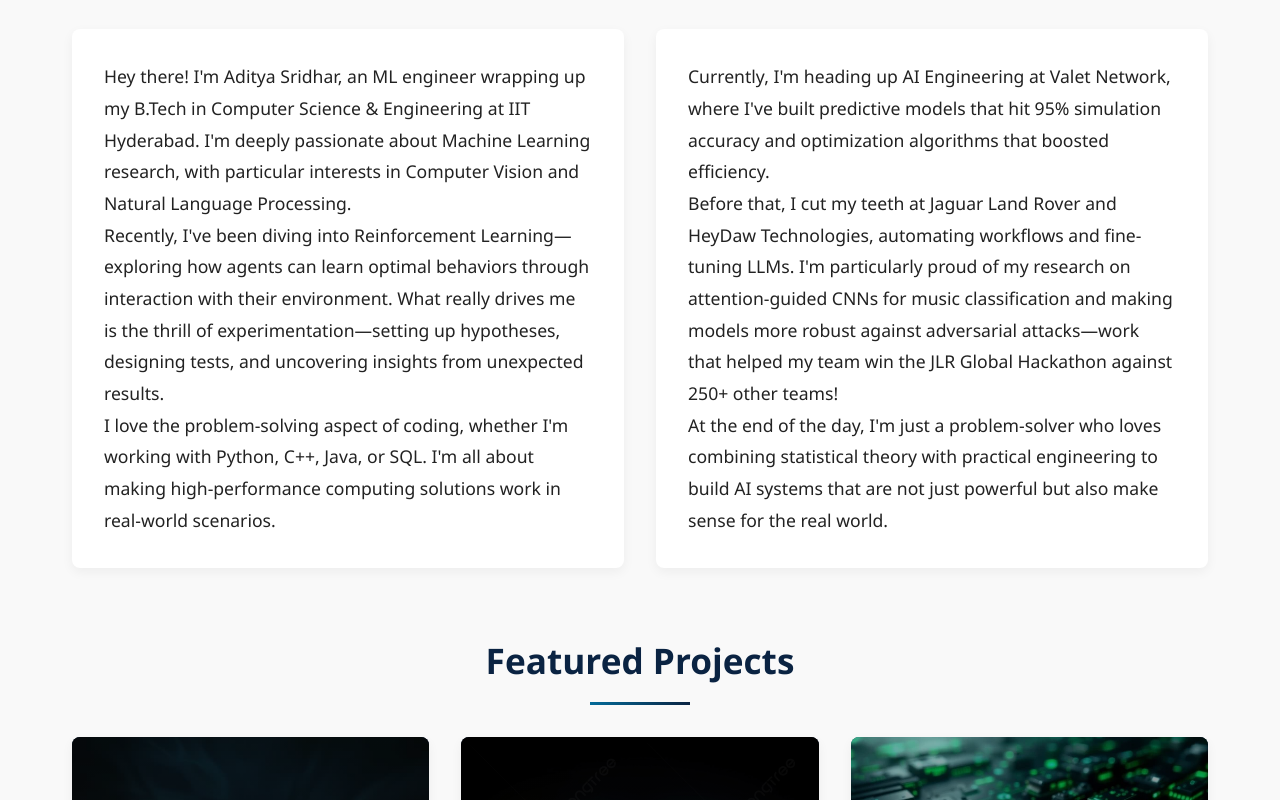
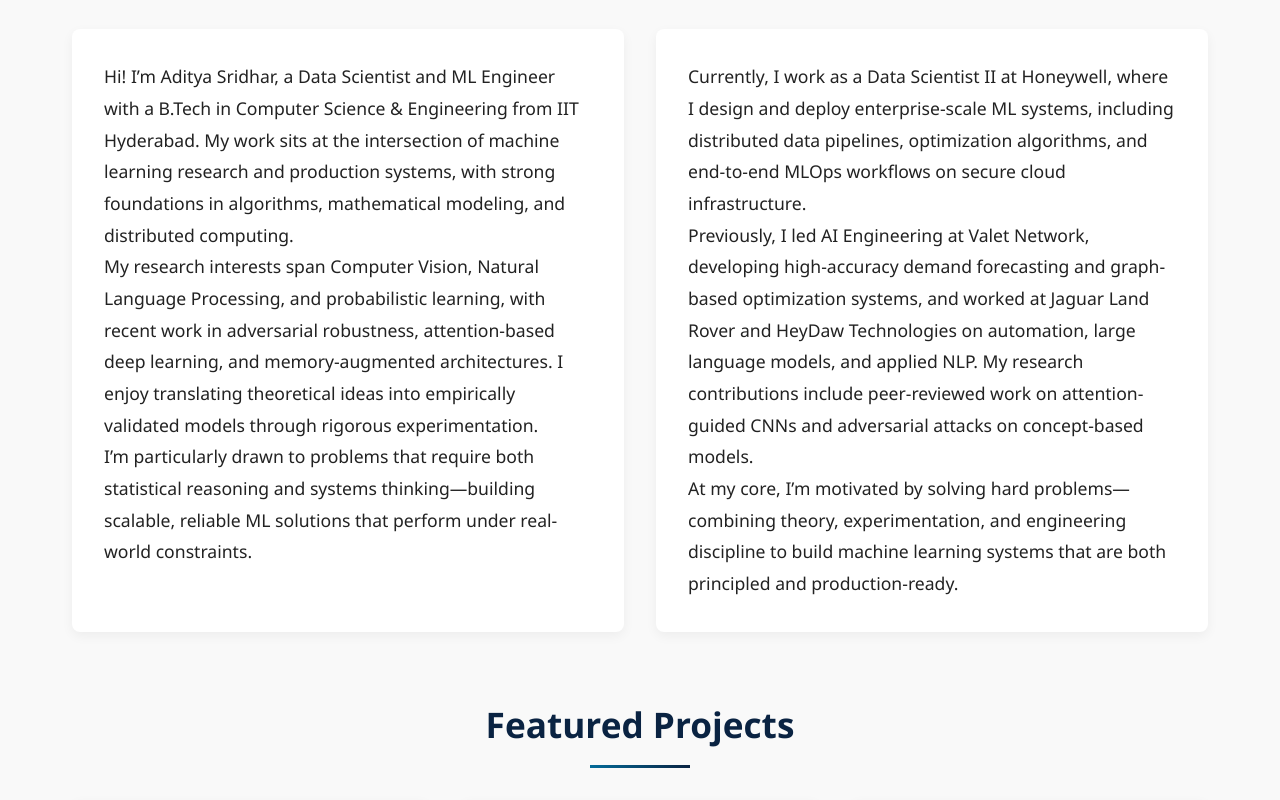
Before and after one commit to adityaSridharr/adityaSridharr.github.io, a website: page index.html in a window 1280 px wide. Shown: the part 471-1271 px from the top of the page. Drawn offline with Linux system fonts and the light colour scheme.

Commit message:
Refactor index.html to update personal information

```diff
--- a/index.html
+++ b/index.html
@@ -357,36 +357,36 @@
         </nav>
         <div class="background-wave"></div>
     </header>
-
 <div class="container">
     <section id="bio">
         <h2>About Me</h2>
         <div class="bio-container">
             <div class="bio-intro bio-text">
                 <p>
-                        Hey there! I'm Aditya Sridhar, an ML engineer wrapping up my B.Tech in Computer Science & Engineering at IIT Hyderabad. I'm deeply passionate about Machine Learning research, with particular interests in Computer Vision and Natural Language Processing.
+                    Hi! I’m Aditya Sridhar, a Data Scientist and ML Engineer with a B.Tech in Computer Science & Engineering from IIT Hyderabad. My work sits at the intersection of machine learning research and production systems, with strong foundations in algorithms, mathematical modeling, and distributed computing.
                 </p>
                 <p>
-                        Recently, I've been diving into Reinforcement Learning—exploring how agents can learn optimal behaviors through interaction with their environment. What really drives me is the thrill of experimentation—setting up hypotheses, designing tests, and uncovering insights from unexpected results.
+                    My research interests span Computer Vision, Natural Language Processing, and probabilistic learning, with recent work in adversarial robustness, attention-based deep learning, and memory-augmented architectures. I enjoy translating theoretical ideas into empirically validated models through rigorous experimentation.
                 </p>
                 <p>
-                        I love the problem-solving aspect of coding, whether I'm working with Python, C++, Java, or SQL. I'm all about making high-performance computing solutions work in real-world scenarios.
+                    I’m particularly drawn to problems that require both statistical reasoning and systems thinking—building scalable, reliable ML solutions that perform under real-world constraints.
                 </p>
             </div>
 
             <div class="bio-experience bio-text">
                 <p>
-                        Currently, I'm heading up AI Engineering at Valet Network, where I've built predictive models that hit 95% simulation accuracy and optimization algorithms that boosted efficiency.
+                    Currently, I work as a Data Scientist II at Honeywell, where I design and deploy enterprise-scale ML systems, including distributed data pipelines, optimization algorithms, and end-to-end MLOps workflows on secure cloud infrastructure.
                 </p>
                 <p>
-                        Before that, I cut my teeth at Jaguar Land Rover and HeyDaw Technologies, automating workflows and fine-tuning LLMs. I'm particularly proud of my research on attention-guided CNNs for music classification and making models more robust against adversarial attacks—work that helped my team win the JLR Global Hackathon against 250+ other teams!
+                    Previously, I led AI Engineering at Valet Network, developing high-accuracy demand forecasting and graph-based optimization systems, and worked at Jaguar Land Rover and HeyDaw Technologies on automation, large language models, and applied NLP. My research contributions include peer-reviewed work on attention-guided CNNs and adversarial attacks on concept-based models.
                 </p>
                 <p>
-                        At the end of the day, I'm just a problem-solver who loves combining statistical theory with practical engineering to build AI systems that are not just powerful but also make sense for the real world.
+                    At my core, I’m motivated by solving hard problems—combining theory, experimentation, and engineering discipline to build machine learning systems that are both principled and production-ready.
                 </p>
             </div>
         </div>
     </section>
+
 
         <section id="projects">
             <h2>Featured Projects</h2>
@@ -505,4 +505,5 @@
         });
     </script>
 </body>
+
 </html>
```
Lines whose indentation alone changed are shown as unchanged.
